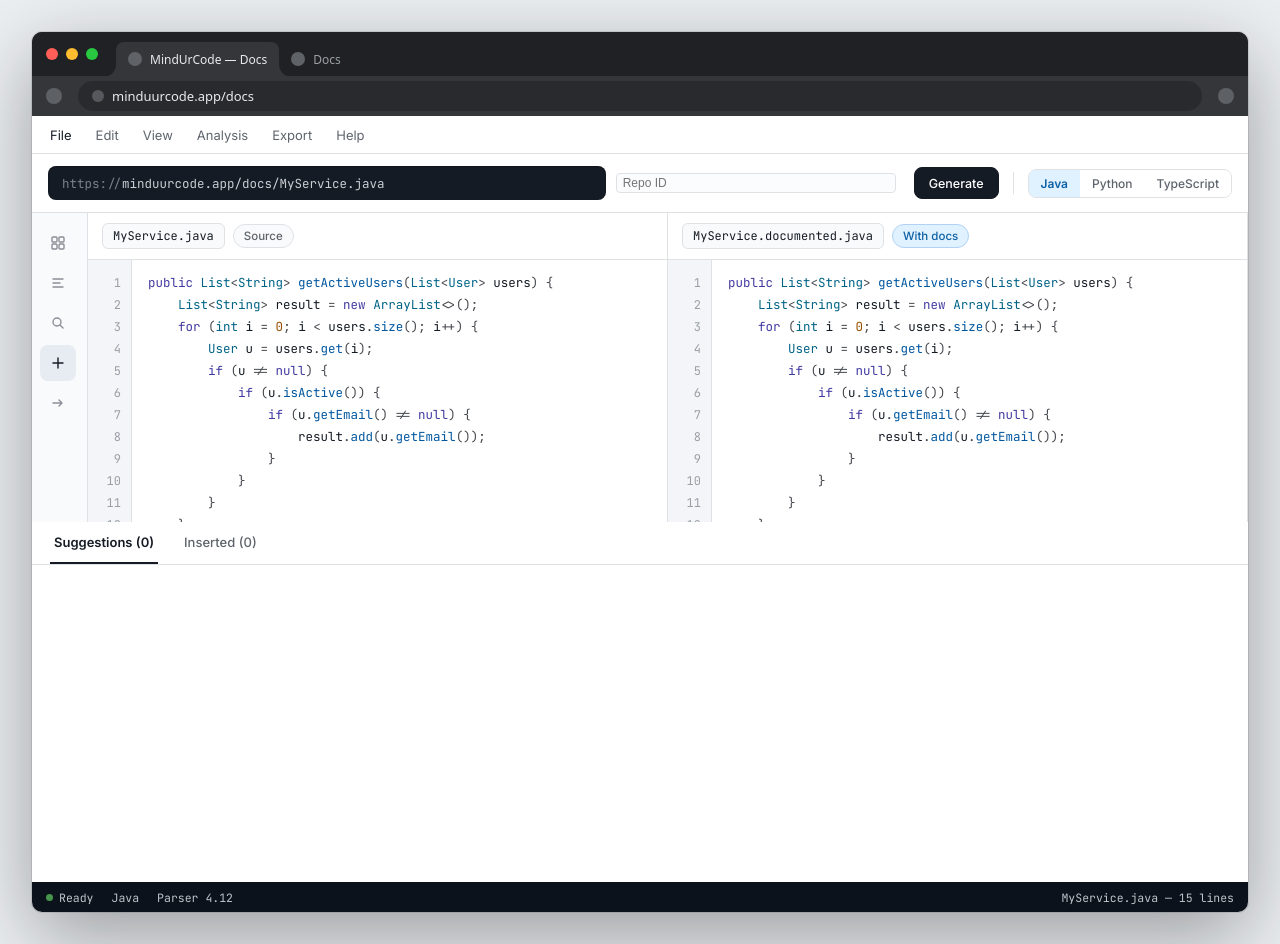
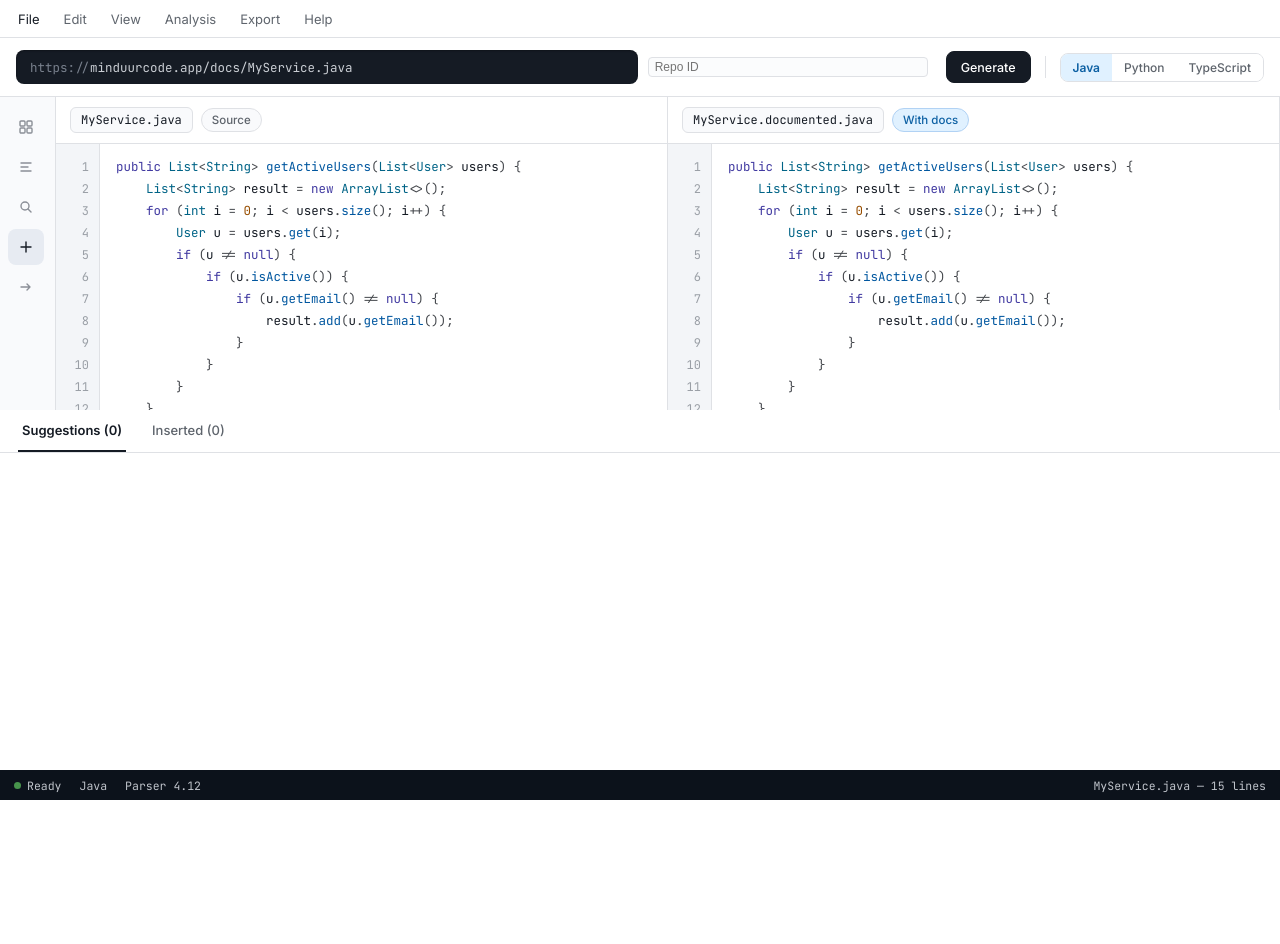
Before and after one commit to Nishatlabiba98/MindUrCode, a React app in the folder frontend/: page /docs in a window 1280 px wide. After the commit the page ends 800 px from the top, so only its background shows below. Built offline with nearby package versions, Linux system fonts and the light colour scheme; the HTML template or start-up script is replaced by a standard one.

Commit message:
Frontend edits

```diff
--- a/frontend/src/components/AppShell.jsx
+++ b/frontend/src/components/AppShell.jsx
@@ -1,24 +1,15 @@
 import React from 'react';
-import BrowserWindow from './BrowserWindow';
 import { C } from '../theme';
 
-export default function AppShell({ tab, url, children }) {
+export default function AppShell({ children }) {
   return (
     <div style={{
-      width: '100%', minHeight: '100vh',
-      background: 'oklch(95% 0.005 260)',
-      display: 'flex', alignItems: 'center', justifyContent: 'center',
-      padding: 32, boxSizing: 'border-box',
+      width: '100vw', height: '100vh',
+      display: 'flex', flexDirection: 'column',
+      background: C.bg, overflow: 'hidden',
       fontFamily: '"Inter", system-ui, sans-serif', color: C.text,
     }}>
-      <BrowserWindow
-        tabs={[{ title: tab }, { title: 'Docs' }]}
-        activeIndex={0} url={url} width={1280} height={880}
-      >
-        <div style={{ display: 'flex', flexDirection: 'column', height: '100%', background: C.bg }}>
-          {children}
-        </div>
-      </BrowserWindow>
+      {children}
     </div>
   );
 }
--- a/frontend/src/index.css
+++ b/frontend/src/index.css
@@ -2,8 +2,8 @@
 
 html, body, #root {
   margin: 0; padding: 0;
+  width: 100%; height: 100%;
   font-family: 'Inter', system-ui, sans-serif;
-  background: oklch(95% 0.005 260);
-  min-height: 100vh;
+  overflow: hidden;
 }
 * { box-sizing: border-box; }
```
